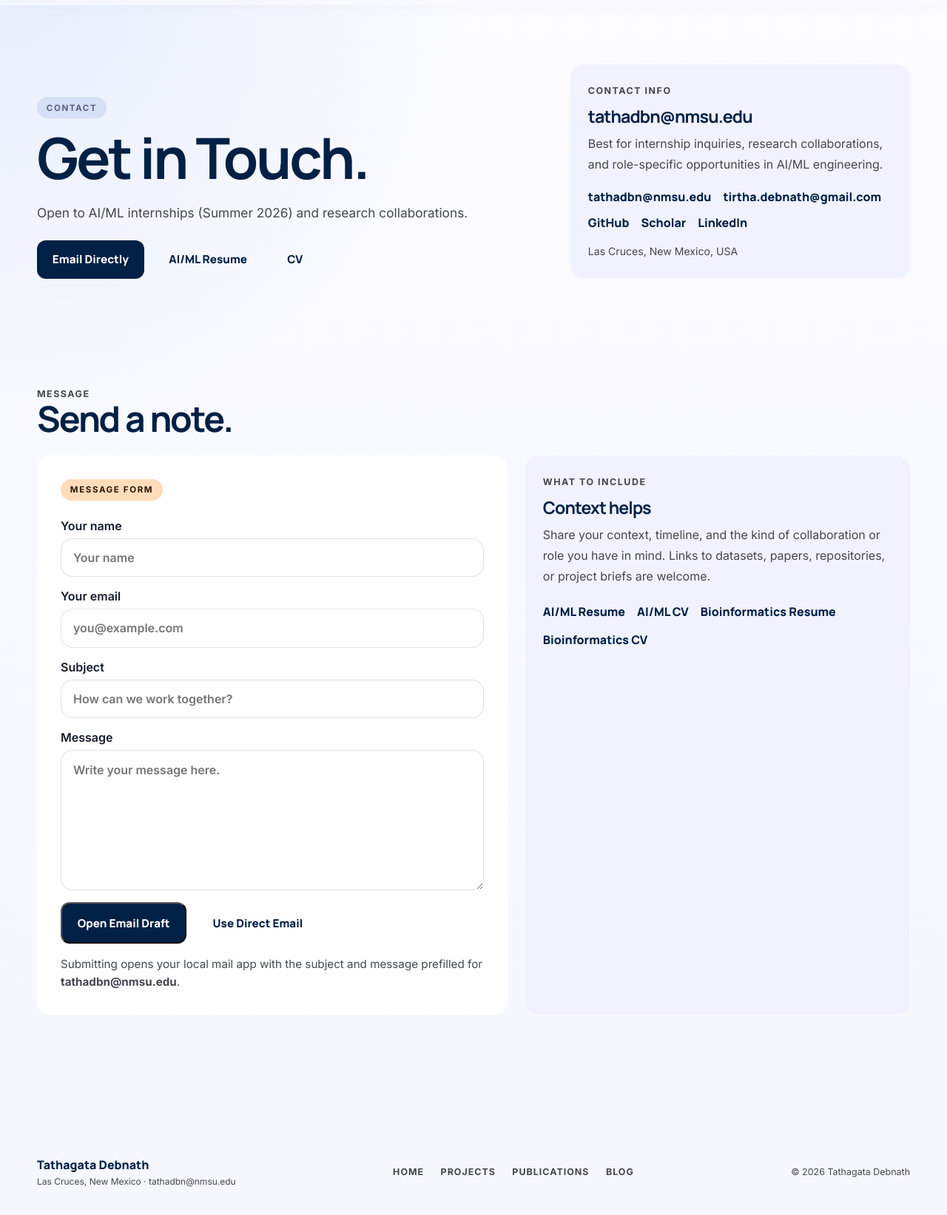
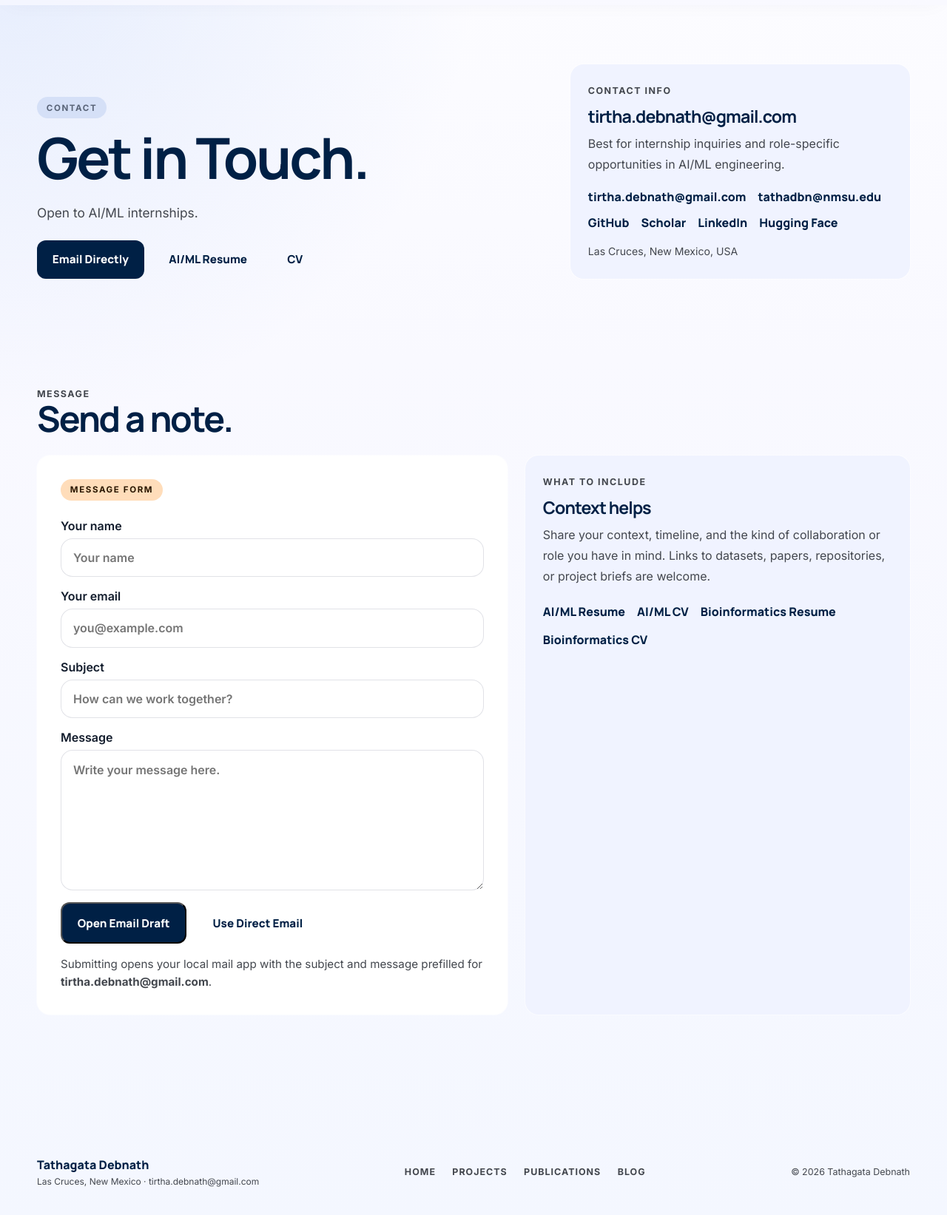
Before and after one commit to tathadn/website, a plain HTML site: page contact.html in a window 1280 px wide. Shown: the part 65-1708 px from the top of the page at 74% size. Drawn offline with Linux system fonts and the light colour scheme.

Commit message:
Add Hugging Face links, make gmail primary email, tighten contact copy

```diff
--- a/contact.html
+++ b/contact.html
@@ -4,7 +4,7 @@
     <meta charset="UTF-8" />
     <meta name="viewport" content="width=device-width, initial-scale=1.0" />
     <title>Contact — Tathagata Debnath</title>
-    <meta name="description" content="Get in touch with Tathagata Debnath. Open to AI/ML internships (Summer 2026) and research collaborations." />
+    <meta name="description" content="Get in touch with Tathagata Debnath. Open to AI/ML internships." />
     <meta property="og:title" content="Contact — Tathagata Debnath" />
     <meta property="og:type" content="website" />
     <link rel="preconnect" href="https://fonts.googleapis.com" />
@@ -96,28 +96,29 @@
           <span class="eyebrow">Contact</span>
           <h1>Get in Touch.</h1>
           <p class="lede">
-            Open to AI/ML internships (Summer 2026) and research collaborations.
+            Open to AI/ML internships.
           </p>
           <div class="actions">
-            <a class="button primary" href="mailto:tathadbn@nmsu.edu">Email Directly</a>
+            <a class="button primary" href="mailto:tirtha.debnath@gmail.com">Email Directly</a>
             <a class="button ghost" href="assets/Debnath_Resume_AI_ML.pdf">AI/ML Resume</a>
             <a class="button ghost" href="assets/Debnath_CV_AI_ML.pdf">CV</a>
           </div>
         </div>
         <div class="panel">
           <span class="kicker">Contact Info</span>
-          <h3 style="margin: 0.8rem 0 0.6rem">tathadbn@nmsu.edu</h3>
+          <h3 style="margin: 0.8rem 0 0.6rem">tirtha.debnath@gmail.com</h3>
           <p>
-            Best for internship inquiries, research collaborations, and role-specific opportunities in AI/ML engineering.
+            Best for internship inquiries and role-specific opportunities in AI/ML engineering.
           </p>
           <div class="link-list" style="margin-top: 1.2rem">
+            <a href="mailto:tirtha.debnath@gmail.com">tirtha.debnath@gmail.com</a>
             <a href="mailto:tathadbn@nmsu.edu">tathadbn@nmsu.edu</a>
-            <a href="mailto:tirtha.debnath@gmail.com">tirtha.debnath@gmail.com</a>
           </div>
           <div class="link-list" style="margin-top: 0.8rem">
             <a href="https://github.com/tathadn" target="_blank" rel="noopener">GitHub</a>
             <a href="https://scholar.google.com/citations?user=AAErR7QAAAAJ" target="_blank" rel="noopener">Scholar</a>
             <a href="https://linkedin.com/in/tathagata-debnath-1a68727a" target="_blank" rel="noopener">LinkedIn</a>
+            <a href="https://huggingface.co/tathadn" target="_blank" rel="noopener">Hugging Face</a>
           </div>
           <p style="margin-top: 1rem; font-size: 0.88rem; color: var(--muted)">Las Cruces, New Mexico, USA</p>
         </div>
@@ -162,11 +163,11 @@
 
               <div class="contact-actions">
                 <button class="button primary" type="submit">Open Email Draft</button>
-                <a class="button ghost" href="mailto:tathadbn@nmsu.edu">Use Direct Email</a>
+                <a class="button ghost" href="mailto:tirtha.debnath@gmail.com">Use Direct Email</a>
               </div>
             </form>
             <p class="helper-note" style="margin-top: 1rem">
-              Submitting opens your local mail app with the subject and message prefilled for <strong>tathadbn@nmsu.edu</strong>.
+              Submitting opens your local mail app with the subject and message prefilled for <strong>tirtha.debnath@gmail.com</strong>.
             </p>
           </article>
 
@@ -190,7 +191,7 @@
     <footer class="page-footer site-shell" style="display: flex; justify-content: space-between; align-items: center; flex-wrap: wrap; gap: 1rem; padding-bottom: 3rem;">
       <div>
         <span style="font-family: 'Manrope', sans-serif; font-weight: 800; color: var(--primary)">Tathagata Debnath</span>
-        <div style="font-size: 0.75rem; color: var(--muted); margin-top: 0.25rem">Las Cruces, New Mexico · tathadbn@nmsu.edu</div>
+        <div style="font-size: 0.75rem; color: var(--muted); margin-top: 0.25rem">Las Cruces, New Mexico · tirtha.debnath@gmail.com</div>
       </div>
       <div style="display: flex; gap: 1.4rem; flex-wrap: wrap; font-size: 0.78rem; font-weight: 700; letter-spacing: 0.08em; text-transform: uppercase; color: var(--muted)">
         <a href="index.html" style="color: inherit">Home</a>
@@ -220,7 +221,7 @@
         if (bodyLines.length) bodyLines.push("");
         bodyLines.push(message);
 
-        const mailto = "mailto:tathadbn@nmsu.edu?subject=" +
+        const mailto = "mailto:tirtha.debnath@gmail.com?subject=" +
           encodeURIComponent(subject) +
           "&body=" +
           encodeURIComponent(bodyLines.join("\n"));
```
Also changed, not shown: blog.html (+1 -1 lines), blog/codeq.html (+1 -1 lines), index.html (+10 -1 lines), projects.html (+1 -1 lines), publications.html (+1 -1 lines).
